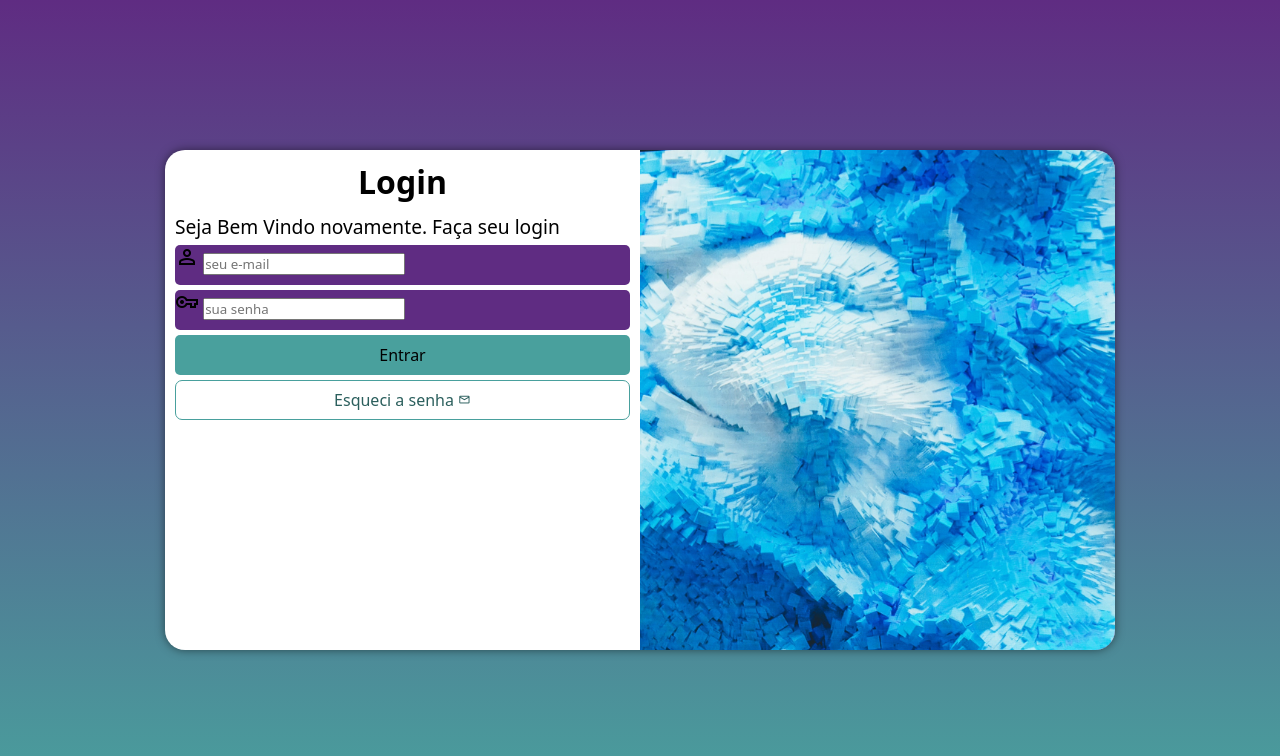
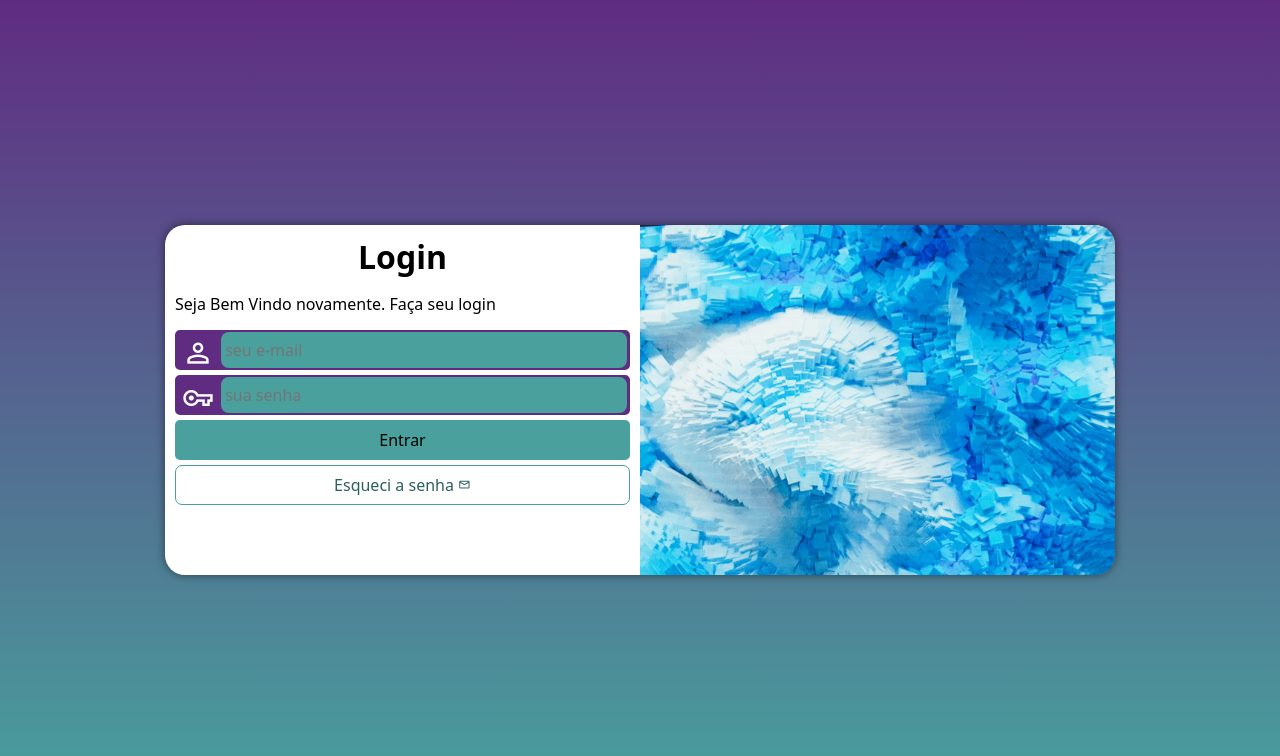
Before and after one commit to gabrieldelfurini/projeto-login, a plain HTML site: page index.html in a window 1280 px wide. Drawn offline with nearby package versions, Linux system fonts and the light colour scheme.

Commit message:
praticamente finalizei esse projeto

```diff
--- a/estilos/style.css
+++ b/estilos/style.css
@@ -63,6 +63,7 @@ div#formulario > p{
 
 form > div.campo {
     background-color: #5f2c82;
+    border: 2px solid #5f2c82;
     display: block;
     width: 100%;
     height: 40px;
@@ -72,6 +73,28 @@ form > div.campo {
 
 div.campo > label {
     display: none;
+}
+
+div.campo > span{
+    color: white;
+    font-size: 2em;
+    width: 40px;
+    padding: 5px;
+}
+
+div.campo > input {
+    background-color: #49a09d;
+    font-size: 1em;
+    width: calc(100% - 45px);
+    height: 100%;
+    border: 0px;
+    border-radius: 8px;
+    padding: 4px;
+    transform: translateY(-13px);
+}
+
+div.campo > input:focus-within{
+    background-color: white;
 }
 
 
--- a/media-query.css
+++ b/media-query.css
@@ -9,6 +9,7 @@
 
     section#login{
         width: 80vw;
+        height: 280px;
     }
 
     section#login > div#imagem{
@@ -32,6 +33,7 @@
 
     section#login{
         width: 950px;
+        height: 350px;
     }
 
     section#login > div#imagem{
@@ -50,7 +52,7 @@
     }
 
     div#formulario > p{
-        font-size: 1.2em;
+        font-size: 1em;
+        margin: 15px 0px;
     }
-
 }
```
